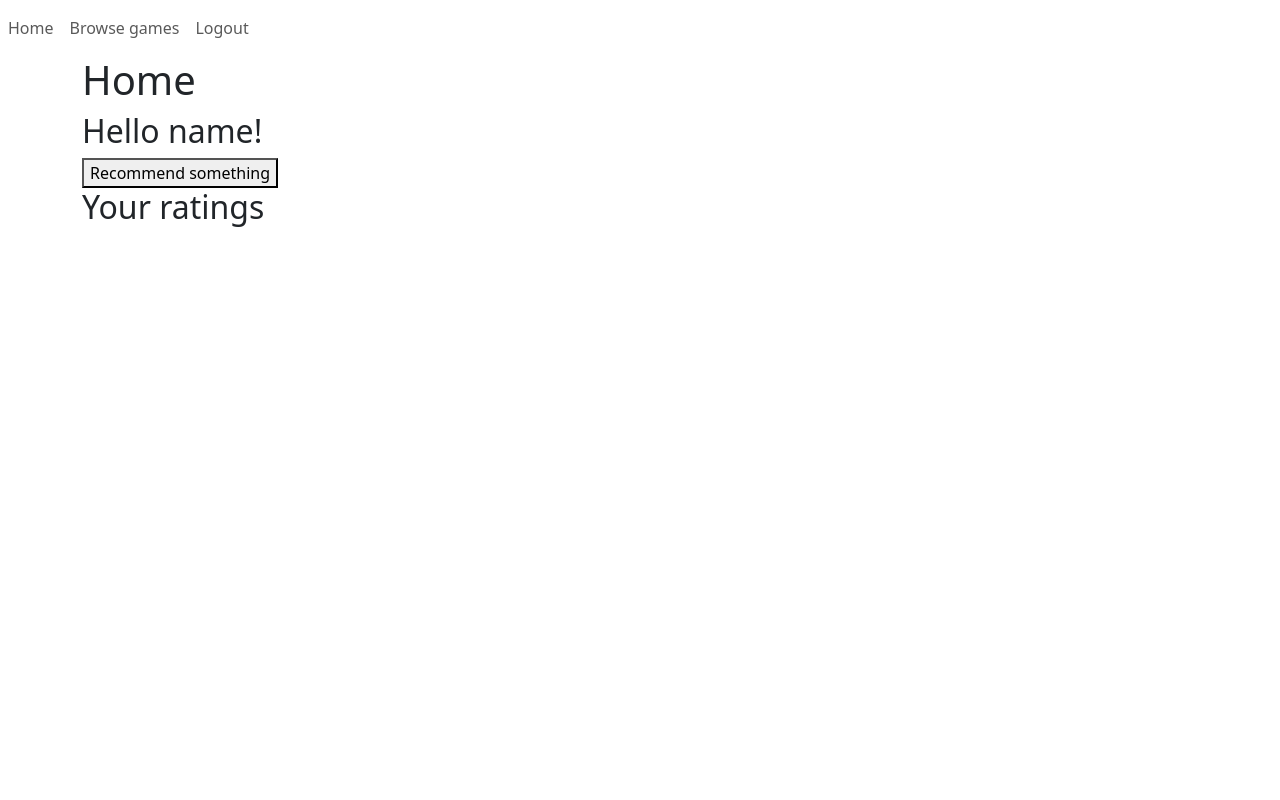
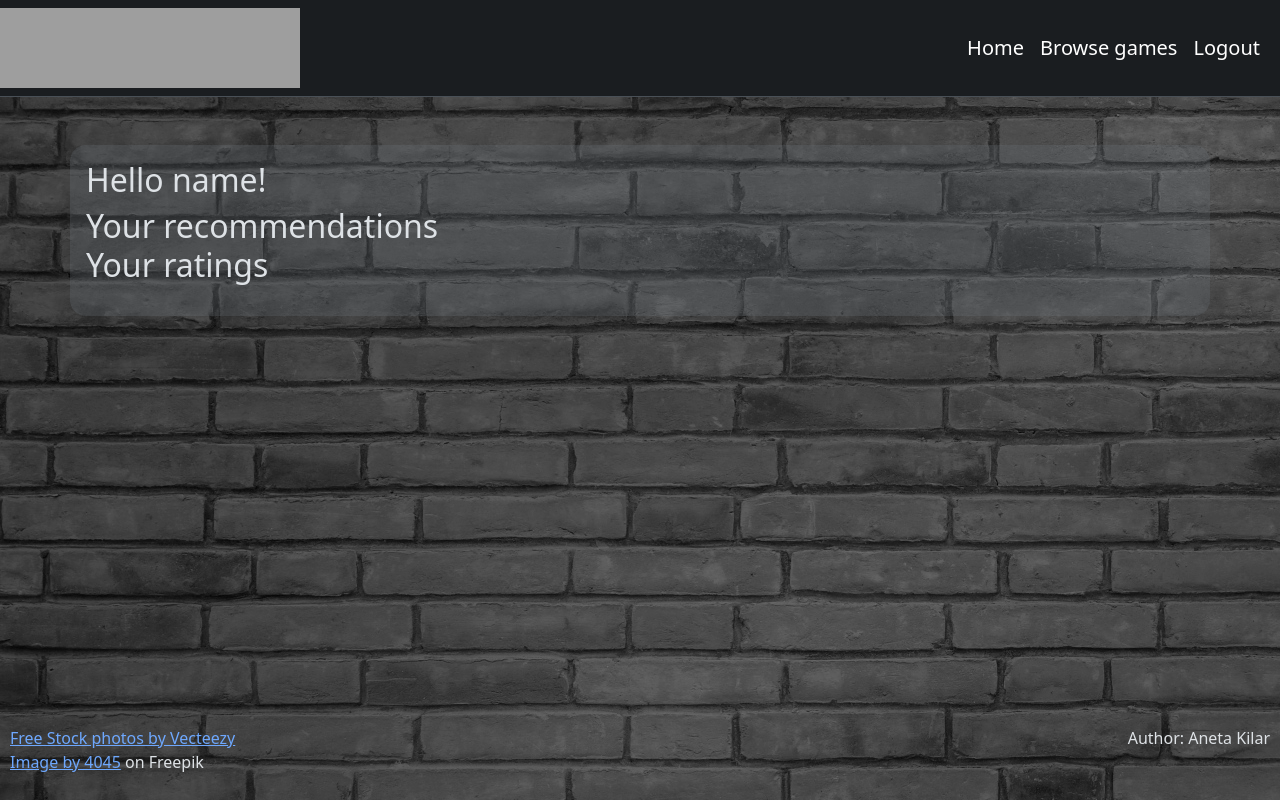
Before and after one commit to anekil/game-on, a Flask app: page / in a window 1280 px wide. Run offline with Flask 3, Linux system fonts and the light colour scheme; the visitor is signed in with stand-in values (Sample User, id 1); data that the repository does not hold is empty; some libraries are stand-ins or nearby versions; grey boxes are pictures that could not be loaded.

Commit message:
style overhaul

```diff
--- a/backend/website/scripts.py
+++ b/backend/website/scripts.py
@@ -39,3 +39,32 @@ def delete_rating(rating_id, user):
         if rating.user_id == user.id:
             db.session.delete(rating)
             db.session.commit()
+
+def serialize_game(game):
+    return {
+        "id": game.id,
+        "name": game.name,
+        "slug": game.slug,
+        "cover": game.cover,
+        "genres": [item.name for item in game.genres],
+        "themes":  [item.name for item in game.themes],
+    }
+
+
+def serialize_whole_game(game):
+    return {
+        "id": game.id,
+        "name": game.name,
+        "slug": game.slug,
+        "cover": game.cover,
+        "url": game.url,
+        "summary": game.summary,
+        "total_rating": game.total_rating,
+        "hypes": game.hypes,
+        "genres": [item.name for item in game.genres],
+        "themes":  [item.name for item in game.themes],
+        "keywords": [item.name for item in game.keywords],
+        "modes": [item.name for item in game.modes],
+        "platforms": [item.name for item in game.platforms],
+        "screenshots": [item for item in game.screenshots]
+    }
--- /dev/null
+++ b/backend/website/static/base.css
@@ -0,0 +1,43 @@
+@import url(//netdna.bootstrapcdn.com/font-awesome/3.2.1/css/font-awesome.css);
+
+html, body {
+    height: 100%;
+    margin: 0;
+    padding: 0;
+}
+
+body {
+    display: flex;
+    flex-direction: column;
+}
+
+main {
+    flex: 1;
+}
+
+footer {
+    text-align: right;
+    padding: 10px;
+    margin-top: 30px;
+}
+
+.starrating > input {display: none;}  /* Remove radio buttons */
+
+.starrating > label:before {
+  content: "\f005"; /* Star */
+  margin: 2px;
+  font-size: 3em;
+  font-family: FontAwesome;
+  display: inline-block;
+}
+
+.starrating > label
+{
+  color: #a69e9e; /* Start color when not clicked */
+}
+
+.starrating > input:checked ~ label
+{ color: #ffca08 ; } /* Set yellow color when star checked */
+
+.starrating > input:hover ~ label
+{ color: #ffca08 ;  } /* Set yellow color when star hover */
--- a/backend/website/templates/base.html
+++ b/backend/website/templates/base.html
@@ -1,31 +1,45 @@
 <!DOCTYPE html>
-<html lang="en">
+<html lang="en" data-bs-theme="dark">
   <head>
     <meta charset="utf-8" />
     <meta name="viewport" content="width=device-width, initial-scale=1" />
     <link href="https://cdn.jsdelivr.net/npm/bootstrap@5.3.2/dist/css/bootstrap.min.css" rel="stylesheet" integrity="sha384-T3c6CoIi6uLrA9TneNEoa7RxnatzjcDSCmG1MXxSR1GAsXEV/Dwwykc2MPK8M2HN" crossorigin="anonymous">
     <script src="https://cdn.jsdelivr.net/npm/bootstrap@5.3.2/dist/js/bootstrap.bundle.min.js" integrity="sha384-C6RzsynM9kWDrMNeT87bh95OGNyZPhcTNXj1NW7RuBCsyN/o0jlpcV8Qyq46cDfL" crossorigin="anonymous"></script>
+    <link rel="stylesheet" href="https://cdnjs.cloudflare.com/ajax/libs/font-awesome/5.15.3/css/all.min.css" integrity="sha384-mQ93GR66B00ZXjt0YO5KlohRA5SY2XofM4zfuJ46L0MzG/A/YL8l5Mz7N49M" crossorigin="anonymous">
 
     <title>{% block title %}Home{% endblock %}</title>
+    <link rel="stylesheet" href={{ url_for('static', filename='base.css') }} >
+    <style>
+        body {
+            background-image: url("{{ url_for('static', filename='brick.jpg') }}");
+            background-repeat: repeat;
+            background-color: #2a2a2a;
+        }
+    </style>
   </head>
   <body>
-    <nav class="navbar navbar-expand-lg">
-        <button class="navbar-toggler" type="button" data-toggle="collapse" data-target="#navbar">
-            <span class="navbar-toggle-icon"></span>
+  <nav class="navbar navbar-expand-lg bg-dark-subtle border-bottom border-body">
+    <button class="navbar-toggler" type="button" data-bs-toggle="collapse" data-bs-target="#navbarSupportedContent" aria-controls="navbarSupportedContent" aria-expanded="false" aria-label="Toggle navigation">
+      <span class="navbar-toggler-icon"></span>
     </button>
-        <div class="collapse navbar-collapse" id="navbar">
-            <div class="navbar-nav">
+{#    <iframe src="https://ntmaker.gfto.ru/newneontexten/?image_height=80&image_width=320&image_font_shadow_width=7&image_font_size=42&image_background_color=1A1D20&image_text_color=0CC2CD&image_font_shadow_color=036E8E&image_url=&image_text=GAME ON&image_font_family=Neonic&" frameborder='no' scrolling='no' width="320" height="80"></iframe>#}
+  <iframe src="https://ntmaker.gfto.ru/newneontexten/?image_height=80&image_width=320&image_font_shadow_width=7&image_font_size=42&image_background_color=1A1D20&image_text_color=65ABFD&image_font_shadow_color=0D6EFD&image_url=&image_text=GAME ON&image_font_family=Neonic&" frameborder='no' scrolling='no' width="320" height="80"></iframe>
+    <div class="container-fluid">
+    <div class="collapse navbar-collapse" id="navbarSupportedContent">
+      <ul class="navbar-nav ms-auto mb-2 mb-lg-0">
           {% if user.is_authenticated %}
-                <a class="nav-item nav-link" id="home" href="/">Home</a>
-                <a class="nav-item nav-link" id="home" href="/games">Browse games</a>
-                <a class="nav-item nav-link" id="logout" href="/logout">Logout</a>
+              <li class="nav-item fs-5"><a class="nav-link active" id="home" href="/">Home</a></li>
+              <li class="nav-item fs-5"><a class="nav-link active" id="home" href="/games">Browse games</a></li>
+              <li class="nav-item fs-5"><a class="nav-link active" id="logout" href="/logout">Logout</a></li>
           {% else %}
-                <a class="nav-item nav-link" id="login" href="/login">Login</a>
-                <a class="nav-item nav-link" id="register" href="/register">Register</a>
+              <li class="nav-item fs-5"><a class="nav-link active" id="login" href="/login">Login</a></li>
+              <li class="nav-item fs-5"><a class="nav-link active" id="register" href="/register">Register</a></li>
           {% endif %}
+      </ul>
     </div>
   </div>
   </nav>
+
 
     {% with messages = get_flashed_messages(with_categories=true) %}
         {% if messages %}
@@ -47,13 +61,24 @@
         {% endif %}
     {% endwith %}
 
-    <div class="container">
+    <main>
+        <div class="container bg-secondary bg-opacity-25 p-3 mt-5 rounded-4">
             {% block content %}
             {% endblock %}
         </div>
+    </main>
 
   <script
       type="text/javascript"
       src="{{ url_for('static', filename='index.js') }}"></script>
   </body>
+ <footer>
+     <div class="d-flex justify-content-between">
+         <div class="d-flex flex-column text-start">
+            <a href="https://www.vecteezy.com/free-photos">Free Stock photos by Vecteezy</a>
+             <p><a href="https://www.freepik.com/free-photo/effect-view-grungy-construction-vintage-material_1244175.htm#page=2&query=seamless%20brick%20wall&position=5&from_view=search&track=ais&uuid=c7f2d909-aa76-49da-ba73-745d40c1c3eb">Image by 4045</a> on Freepik</p>
+         </div>
+         <p>Author: Aneta Kilar</p>
+     </div>
+</footer>
 </html>
--- a/backend/website/templates/games.html
+++ b/backend/website/templates/browse.html
@@ -1,8 +1,6 @@
 {% extends "base.html" %}
 {% block content %}
-    <h1>Games</h1>
-{#    <h2>These are games for you {{ user.email.split('@')[0] }}!</h2>#}
-    <h2>Rate some games so I can recommend you more!</h2>
+    <h1>Rate some games so I can recommend you more!</h1>
     <hr>
 
     <div class="row row-cols-1 row-cols-md-5 g-4">
--- a/backend/website/templates/home.html
+++ b/backend/website/templates/home.html
@@ -1,15 +1,41 @@
 {% extends "base.html" %}
 {% block content %}
-    <h1>Home</h1>
     <h2>Hello {{ user.email.split('@')[0] }}!</h2>
 
-    <button type="button" class="btn-default" onclick="recommend()" >Recommend something</button>
+    <h2>Your recommendations</h2>
+    <div class="row row-cols-1 row-cols-md-5 g-4 mb-3">
+    {% for game in data %}
+          <div class="col">
+              <div class="card h-100">
+                {% if game.cover %}
+                  <img class="card-img-top" alt="..." src={{ "https:" + game.cover }}>
+                {% endif %}
+                <div class="card-body">
+                <a href="{{ url_for('views.game_details', game_title=game.slug) }}">
+                    <h5 class="card-title">{{ game.name }}</h5>
+                </a>
+                    <small class="text-body-secondary">
+                        {% for genre in game.genres %}
+                            {{ genre + ' ' }}
+                        {% endfor %}
+                        {% for theme in game.themes %}
+                            {{ theme + ' ' }}
+                        {% endfor %}
+                    </small>
+                </div>
+              </div>
+          </div>
+    {% endfor %}
+    </div>
 
     <h2>Your ratings</h2>
     <ul>
     {% for rating in user.ratings %}
         <li class="list-group-item">
-            {{ rating.rating }} - {{ rating.game.name }}
+            {{ rating.rating }} -
+            <a href="{{ url_for('views.game_details', game_title=rating.game.slug) }}">
+                {{ rating.game.name }}
+            </a>
             <button type="button" class="btn-close" onclick="deleteRating({{ rating.id }})" ></button>
         </li>
     {% endfor %}
--- a/backend/website/views.py
+++ b/backend/website/views.py
@@ -3,11 +3,12 @@ import json
 from flask import Blueprint, render_template, flash, request, jsonify
 from flask_login import login_required, current_user
 from flask_wtf import FlaskForm
-from wtforms import SelectField, SubmitField
+from wtforms import SubmitField, RadioField
 from wtforms.validators import DataRequired
 
-from .recommendation.recommendation import recommend_something, get_statistics
-from .scripts import get_all_games, get_game, get_game_rating, save_user_rating, delete_rating
+from .recommendation.recommendation import recommend_something
+from .scripts import get_all_games, get_game, get_game_rating, save_user_rating, delete_rating, serialize_game, \
+    serialize_whole_game
 
 views = Blueprint('views', __name__)
 
@@ -15,47 +16,18 @@ views = Blueprint('views', __name__)
 @views.route('/')
 @login_required
 def home():
-    return render_template("home.html", user=current_user)
-
-
-def serialize_game(game):
-    return {
-        "id": game.id,
-        "name": game.name,
-        "slug": game.slug,
-        "cover": game.cover,
-        "genres": [item.name for item in game.genres],
-        "themes":  [item.name for item in game.themes],
-    }
-
-
-def serialize_whole_game(game):
-    return {
-        "id": game.id,
-        "name": game.name,
-        "slug": game.slug,
-        "cover": game.cover,
-        "url": game.url,
-        "summary": game.summary,
-        "total_rating": game.total_rating,
-        "hypes": game.hypes,
-        "genres": [item.name for item in game.genres],
-        "themes":  [item.name for item in game.themes],
-        "keywords": [item.name for item in game.keywords],
-        "modes": [item.name for item in game.modes],
-        "platforms": [item.name for item in game.platforms],
-        "screenshots": [item for item in game.screenshots]
-    }
+    all_games = [serialize_game(game) for game in get_all_games()]
+    return render_template("home.html", user=current_user, data=all_games[:5])
 
 
 @views.route('/games')
 @login_required
 def browse_games():
-    return render_template("games.html", user=current_user, data=[serialize_game(game) for game in get_all_games()])
+    return render_template("browse.html", user=current_user, data=[serialize_game(game) for game in get_all_games()])
 
 
 class RatingForm(FlaskForm):
-    rating = SelectField('Rating', choices=[(1, '1'), (2, '2'), (3, '3'), (4, '4'), (5, '5')], coerce=int, validators=[DataRequired()])
+    rating = RadioField('Rating', choices=[(x, str(x)) for x in range(1, 6).__reversed__()], coerce=int, validators=[DataRequired()])
     submit = SubmitField('Submit')
 
 
```
Also changed, not shown: backend/website/templates/game.html (+47 -23 lines), backend/website/static/brick.jpg (added). Lines whose indentation alone changed are shown as unchanged.
